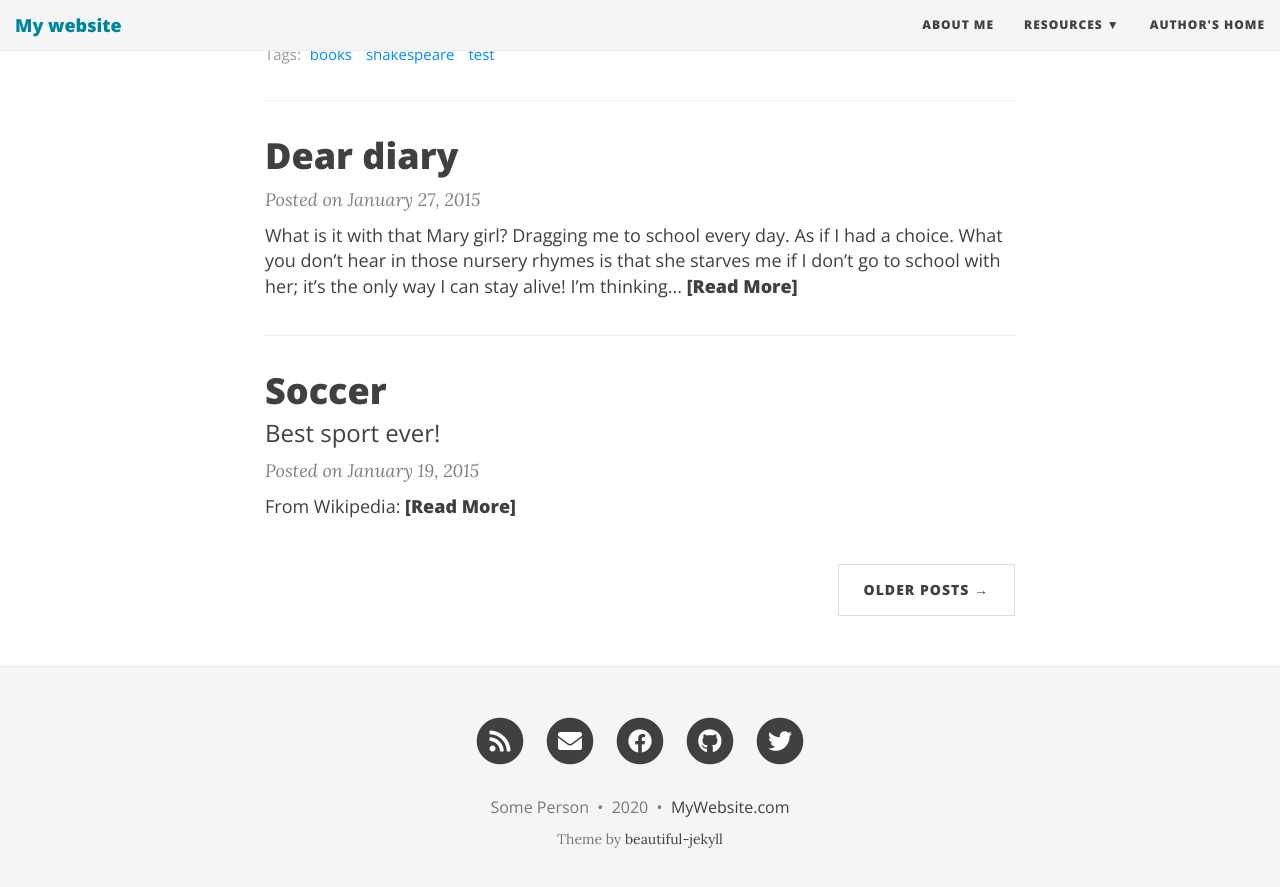
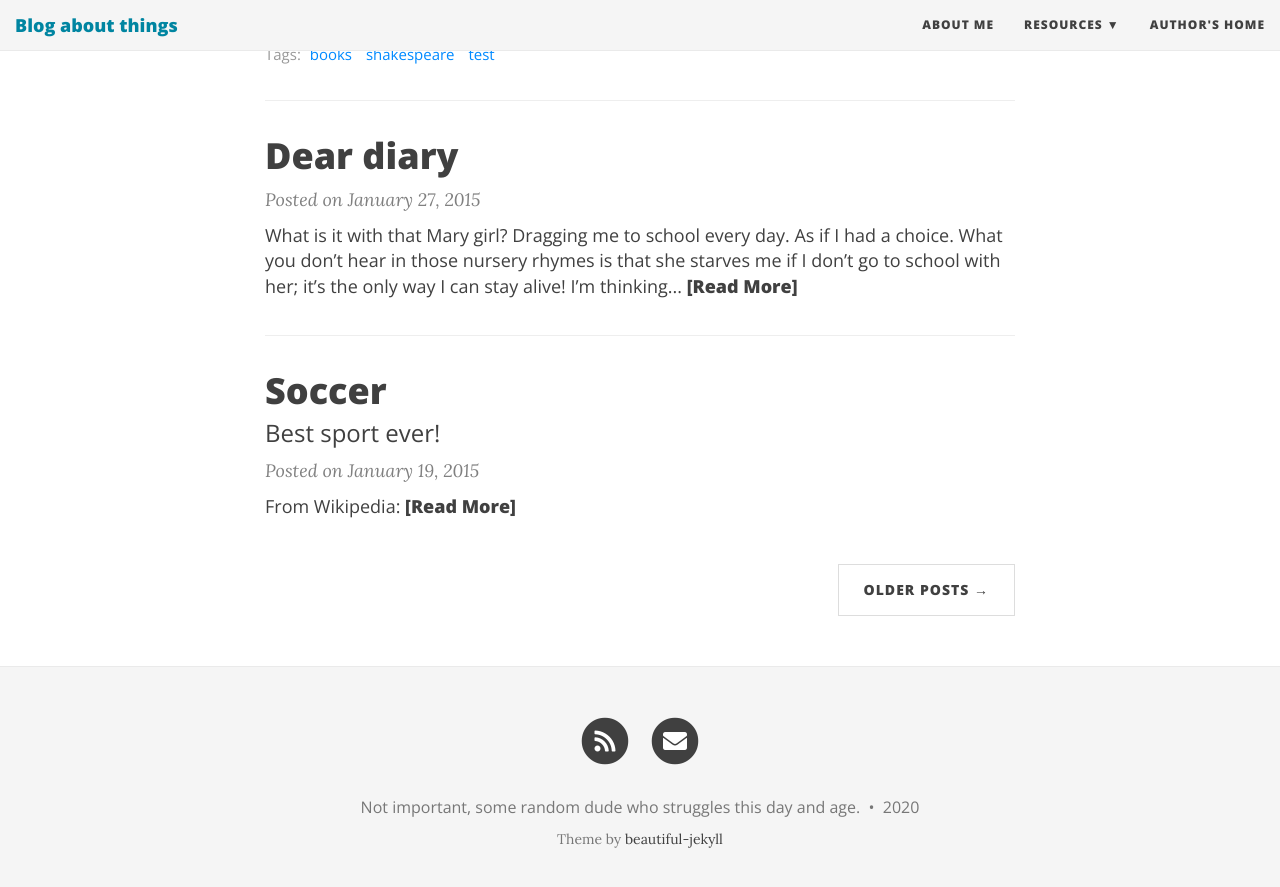
Before and after one commit to JanetheBlogger/JanetheBlogger.github.io, a Jekyll site: the page built from index.html, in a window 1280 px wide and 900 px high, scrolled down 1134 px. Shown: the top 887 px of the window. Built offline with Jekyll 4.4.1, drawn with Linux system fonts in a browser that asks for light colours; nearby versions of some CDN libraries; the list of posts is cut into pages by our own code; some of the changed lines change nothing that is shown.

Commit message:
Update _config.yml

```diff
--- a/_config.yml
+++ b/_config.yml
@@ -1,13 +1,12 @@
 # --- Basic options --- #
 
 # Name of website
-title: My website
+title: Blog about things
 
 # Short description of your site
-description: A virtual proof that I'm awesome
-
+description: Blog about independence and freedom. Mentally and financially (best way to learn is teaching they said)
 # Your name to show in the footer
-author: Some Person
+author: Not important, some random dude who struggles this day and age.
 
 # --- List of links in the navigation bar --- #
 
@@ -16,16 +15,16 @@ navbar-links:
   Resources:
     - Beautiful Jekyll: "https://beautifuljekyll.com"
     - Learn markdown: "https://www.markdowntutorial.com/"
-  Author's home: "https://deanattali.com"
+  Author's home: "diarrheaofjane.com"
 
 # --- Logo --- #
 
 # Image to show in the navigation bar - works best with a square image
 # Remove this parameter if you don't want an image in the navbar
-avatar: "/assets/img/avatar-icon.png"
+#avatar: "/assets/img/avatar-icon.png"
 
 # By default, the image is cut into a circle. You can disable this behaviour here.
-round-avatar: true
+#round-avatar: true
 
 # If you want to have an image logo in the top-left corner instead of the title text,
 # then specify the following parameter
@@ -38,10 +37,10 @@ round-avatar: true
 # Uncomment the links you want to show and add your information to each one.
 # If you don't want to show a link to an RSS feed, set rss to "false".
 social-network-links:
-  email: "someone@example.com"
-  facebook: deanattali
-  github: daattali
-  twitter: daattali
+  email: "diarrheaofjane@protonmail.com"
+  facebook:
+  github:
+  twitter:
   rss: true
 #  reddit: yourname
 #  linkedin: daattali
@@ -62,13 +61,13 @@ social-network-links:
 
 # Select which social network share links to show in posts
 share-links-active:
-  twitter: true
-  facebook: true
-  linkedin: true
+  twitter: false
+  facebook: false
+  linkedin: false
 
 # How to display the link to your website in the footer
 # Remove this if you don't want a link in the footer
-url-pretty: "MyWebsite.com"
+#url-pretty: "MyWebsite.com"
 
 # Create a "tags" index page and make tags on each post clickable
 link-tags: true
```
